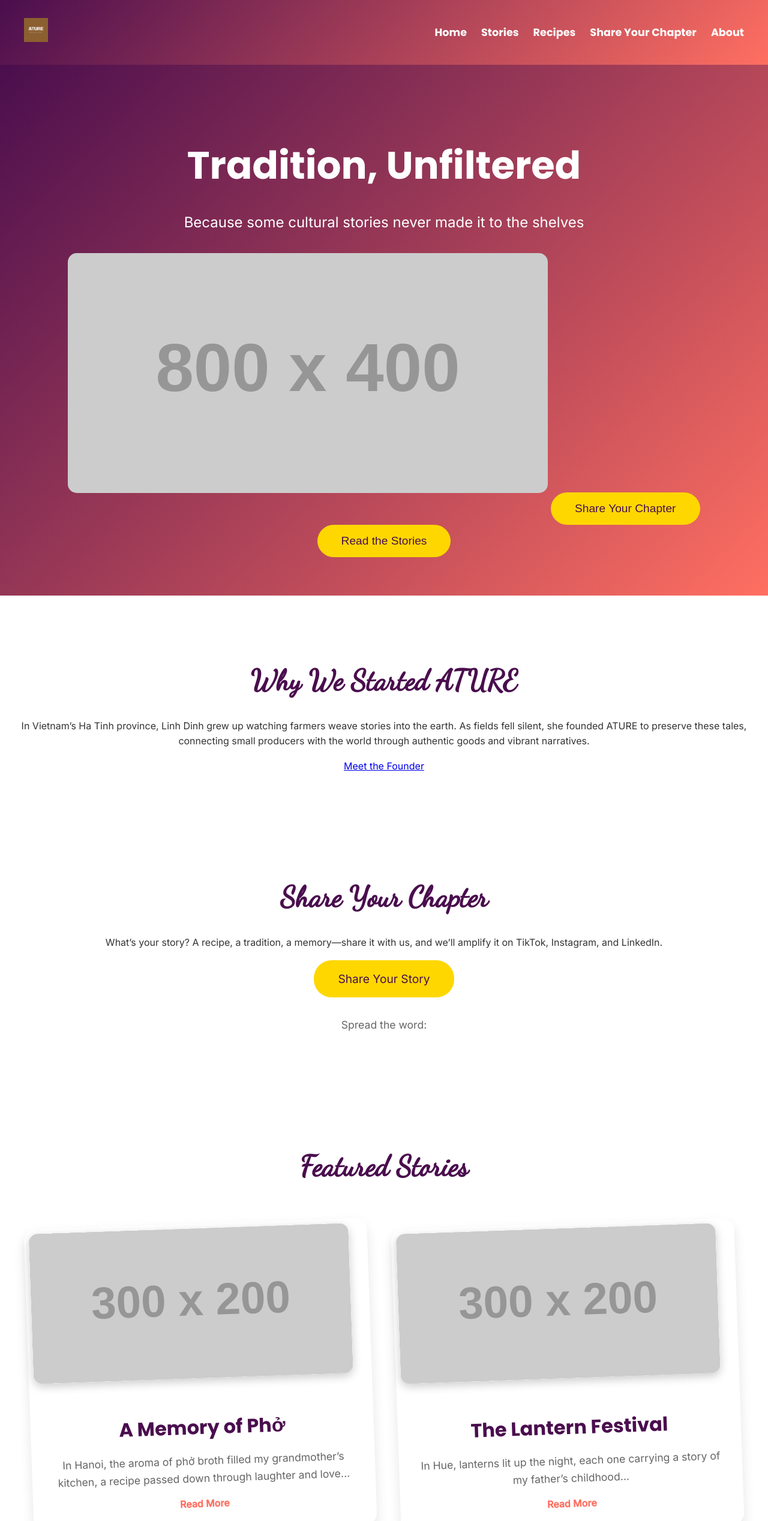
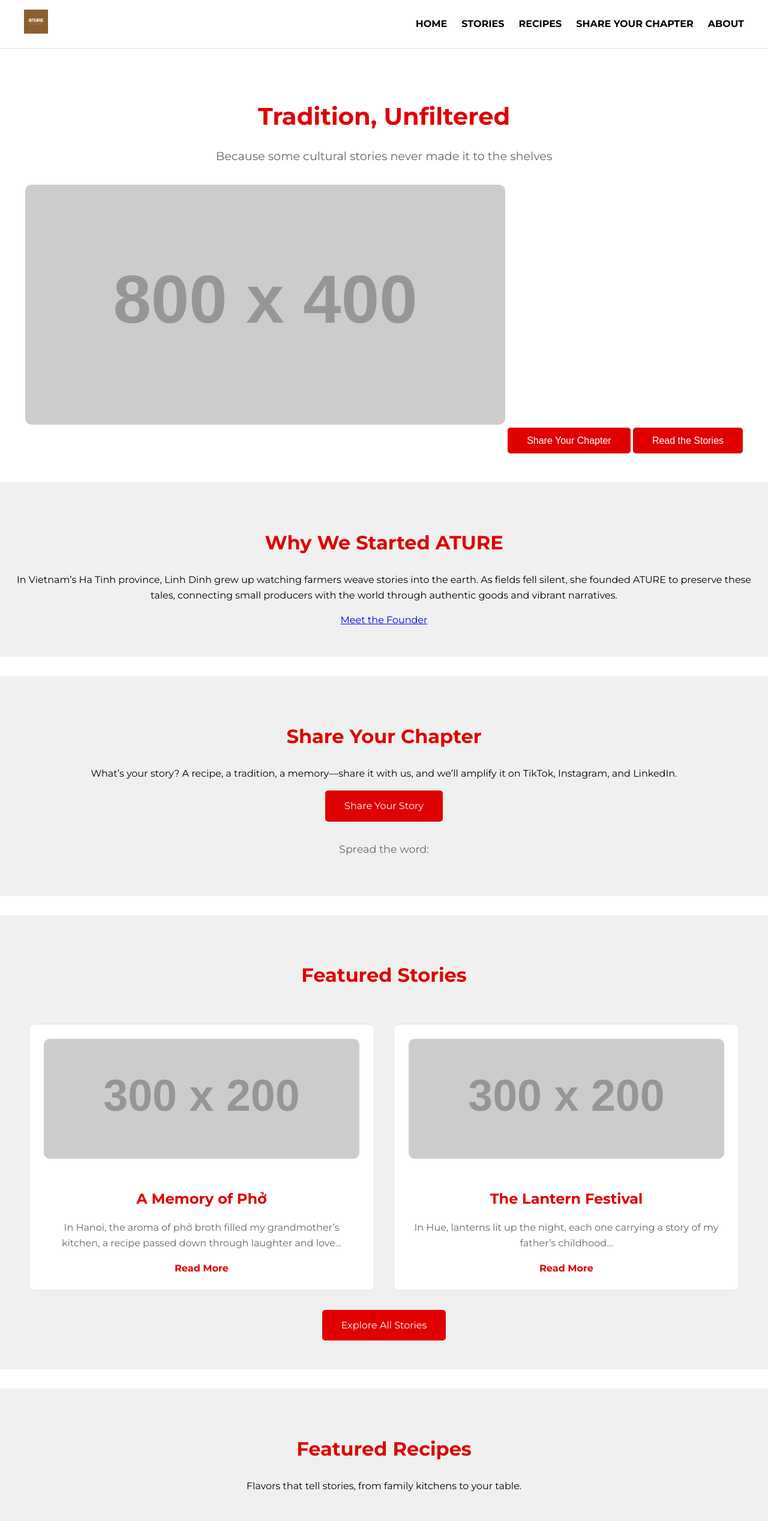
Before and after one commit to linhday22/ATUREWebfile, a plain HTML site: page index.html in a window 1280 px wide. Shown: the top 2536 px of the page at 60% size. Drawn offline with Linux system fonts and the light colour scheme; placeholder pictures from the web are drawn by us; a script that the page names is missing.

Commit message:
Updated design with Montserrat font, Serious Eats-inspired vibe: modern, energetic, clean, Gen Z-friendly

```diff
--- a/styles.css
+++ b/styles.css
@@ -1,15 +1,14 @@
-@import url('https://fonts.googleapis.com/css2?family=Poppins:wght@400;700&family=Inter:wght@400;500&family=Dancing+Script&display=swap');
+@import url('https://fonts.googleapis.com/css2?family=Montserrat:wght@400;700&display=swap');
 
 :root {
-    --primary-color: #4A0E4E;
-    --accent-color: #FFD700;
-    --secondary-accent: #FF6F61;
-    --text-color: #333333;
+    --primary-color: #E00000; /* Bold red for energetic accents */
+    --text-color: #000000;
     --background-color: #FFFFFF;
+    --secondary-background: #F0F0F0; /* Light gray for sections */
 }
 
 body {
-    font-family: 'Inter', sans-serif;
+    font-family: 'Montserrat', sans-serif;
     margin: 0;
     padding: 0;
     line-height: 1.6;
@@ -18,11 +17,12 @@ body {
 }
 
 header {
-    background: linear-gradient(135deg, var(--primary-color), var(--secondary-accent));
-    padding: 1.5rem;
+    background-color: var(--background-color);
+    padding: 1rem;
     position: sticky;
     top: 0;
     z-index: 100;
+    border-bottom: 1px solid #E0E0E0;
 }
 
 nav {
@@ -41,90 +41,92 @@ nav ul {
     list-style: none;
     display: flex;
     gap: 1.5rem;
+    margin: 0;
+    padding: 0;
 }
 
 nav a {
     text-decoration: none;
-    color: #FFF;
-    font-family: 'Poppins', sans-serif;
+    color: var(--text-color);
     font-weight: 700;
-    font-size: 1.1rem;
+    font-size: 1rem;
+    text-transform: uppercase;
     transition: color 0.3s ease;
 }
 
 nav a:hover {
-    color: var(--accent-color);
+    color: var(--primary-color);
 }
 
 .hero {
     text-align: center;
-    padding: 4rem 1rem;
-    background: linear-gradient(135deg, var(--primary-color), var(--secondary-accent));
-    color: #FFF;
+    padding: 3rem 1rem;
+    background-color: var(--background-color);
 }
 
 .hero h1 {
-    font-family: 'Poppins', sans-serif;
-    font-size: 4rem;
+    font-size: 2.5rem;
     font-weight: 700;
+    color: var(--primary-color);
     margin-bottom: 1rem;
 }
 
 .hero p {
-    font-size: 1.5rem;
+    font-size: 1.2rem;
+    color: #666;
     margin-bottom: 2rem;
 }
 
 .hero img {
     width: 100%;
     max-width: 800px;
-    border-radius: 15px;
+    border-radius: 10px;
     margin-bottom: 2rem;
 }
 
 .hero button {
-    padding: 1rem 2.5rem;
-    font-size: 1.2rem;
-    background-color: var(--accent-color);
-    color: var(--primary-color);
+    padding: 0.8rem 2rem;
+    font-size: 1rem;
+    background-color: var(--primary-color);
+    color: #FFF;
     border: none;
-    border-radius: 30px;
+    border-radius: 5px;
     cursor: pointer;
-    transition: background-color 0.3s ease, transform 0.3s ease;
+    transition: background-color 0.3s ease;
 }
 
 .hero button:hover {
-    background-color: var(--secondary-accent);
-    transform: scale(1.05);
+    background-color: #C00000;
 }
 
 .why-ature, .share-chapter, .about-section, .featured-stories, .featured-recipes, .tiktok-video {
     text-align: center;
-    padding: 4rem 1rem;
-    animation: fadeIn 1s ease-in-out;
+    padding: 3rem 1rem;
+    background-color: var(--secondary-background);
+    margin-bottom: 2rem;
 }
 
 .why-ature h2, .share-chapter h2, .about-section h1, .featured-stories h2, .featured-recipes h2, .tiktok-video h2 {
-    font-family: 'Dancing Script', cursive;
-    font-size: 3rem;
+    font-size: 2rem;
+    font-weight: 700;
     color: var(--primary-color);
     margin-bottom: 1.5rem;
 }
 
 .page-title {
     text-align: center;
-    padding: 4rem 1rem;
+    padding: 3rem 1rem;
+    background-color: var(--background-color);
 }
 
 .page-title h1 {
-    font-family: 'Poppins', sans-serif;
-    font-size: 4rem;
+    font-size: 2.5rem;
     font-weight: 700;
     color: var(--primary-color);
 }
 
 .page-title p {
-    font-size: 1.5rem;
+    font-size: 1.2rem;
     color: #666;
     margin-bottom: 2rem;
 }
@@ -132,7 +134,7 @@ nav a:hover {
 .page-title img {
     width: 100%;
     max-width: 800px;
-    border-radius: 15px;
+    border-radius: 10px;
     margin-bottom: 2rem;
 }
 
@@ -150,98 +152,94 @@ nav a:hover {
 }
 
 .filter-buttons button {
-    padding: 0.8rem 2rem;
-    background-color: var(--secondary-accent);
+    padding: 0.6rem 1.5rem;
+    background-color: var(--primary-color);
     color: #FFF;
     border: none;
-    border-radius: 25px;
+    border-radius: 5px;
     cursor: pointer;
     font-size: 1rem;
-    font-weight: 700;
-    transition: background-color 0.3s ease, transform 0.3s ease;
+    transition: background-color 0.3s ease;
 }
 
 .filter-buttons button:hover {
-    background-color: var(--accent-color);
-    transform: scale(1.05);
+    background-color: #C00000;
 }
 
 .story-grid, .recipe-grid {
     display: grid;
     grid-template-columns: repeat(auto-fit, minmax(300px, 1fr));
-    gap: 2.5rem;
+    gap: 2rem;
     padding: 2rem;
     max-width: 1200px;
     margin: 0 auto;
 }
 
 .story-card, .recipe-card {
-    background-color: #FFF;
-    border-radius: 20px;
-    padding: 2rem;
+    background-color: var(--background-color);
+    border: 1px solid #E0E0E0;
+    padding: 1.5rem;
     text-align: center;
-    box-shadow: 0 10px 20px rgba(0, 0, 0, 0.1);
-    transform: rotate(-2deg);
-    transition: transform 0.3s ease;
+    border-radius: 10px;
+    transition: box-shadow 0.3s ease;
 }
 
 .story-card:hover, .recipe-card:hover {
-    transform: rotate(0deg) scale(1.05);
+    box-shadow: 0 4px 10px rgba(0, 0, 0, 0.1);
 }
 
 .story-card img, .recipe-card img {
-    width: 105%;
-    height: 250px;
+    width: 100%;
+    height: 200px;
     object-fit: cover;
-    border-radius: 15px;
-    margin: -1.5rem 0 1rem -1.5rem;
-    box-shadow: 0 5px 15px rgba(0, 0, 0, 0.2);
+    border-radius: 10px;
+    margin-bottom: 1rem;
 }
 
 .story-card h3, .recipe-card h3 {
-    font-family: 'Poppins', sans-serif;
-    font-size: 2rem;
+    font-size: 1.5rem;
+    font-weight: 700;
     color: var(--primary-color);
     margin-bottom: 0.5rem;
 }
 
 .story-card p, .recipe-card p {
-    font-size: 1.1rem;
+    font-size: 1rem;
     color: #666;
     margin-bottom: 1rem;
 }
 
 .story-card a, .recipe-card a {
-    color: var(--secondary-accent);
+    color: var(--primary-color);
     text-decoration: none;
     font-weight: 700;
     transition: color 0.3s ease;
 }
 
 .story-card a:hover, .recipe-card a:hover {
-    color: var(--accent-color);
+    color: #C00000;
 }
 
 .cta, .share-form {
     text-align: center;
-    padding: 4rem 1rem;
+    padding: 3rem 1rem;
+    background-color: var(--secondary-background);
 }
 
 .cta-button, .cta-link {
-    padding: 1rem 2.5rem;
-    font-size: 1.2rem;
-    background-color: var(--accent-color);
-    color: var(--primary-color);
+    padding: 0.8rem 2rem;
+    font-size: 1rem;
+    background-color: var(--primary-color);
+    color: #FFF;
     border: none;
-    border-radius: 30px;
+    border-radius: 5px;
     text-decoration: none;
     display: inline-block;
-    transition: background-color 0.3s ease, transform 0.3s ease;
+    transition: background-color 0.3s ease;
 }
 
 .cta-button:hover, .cta-link:hover {
-    background-color: var(--secondary-accent);
-    transform: scale(1.05);
+    background-color: #C00000;
 }
 
 .social-share {
@@ -255,13 +253,13 @@ nav a:hover {
 }
 
 .tiktok-video {
-    padding: 4rem 1rem;
-    background: linear-gradient(180deg, var(--background-color), var(--accent-color));
+    padding: 3rem 1rem;
+    background-color: var(--background-color);
 }
 
 .tiktok-video h2 {
-    font-family: 'Dancing Script', cursive;
-    font-size: 3rem;
+    font-size: 2rem;
+    font-weight: 700;
     color: var(--primary-color);
     margin-bottom: 1.5rem;
 }
@@ -279,36 +277,41 @@ nav a:hover {
 footer {
     text-align: center;
     padding: 2rem 1rem;
-    background: linear-gradient(135deg, var(--primary-color), var(--secondary-accent));
-    color: #FFF;
+    background-color: var(--background-color);
+    border-top: 1px solid #E0E0E0;
 }
 
 .footer-nav a, .social-links a {
     margin: 0 1rem;
-    color: #FFF;
+    color: var(--text-color);
     text-decoration: none;
     font-size: 1rem;
     transition: color 0.3s ease;
 }
 
 .footer-nav a:hover, .social-links a:hover {
-    color: var(--accent-color);
-}
-
-@keyframes fadeIn {
-    0% { opacity: 0; transform: translateY(20px); }
-    100% { opacity: 1; transform: translateY(0); }
+    color: var(--primary-color);
 }
 
 @media (max-width: 768px) {
+    nav {
+        flex-direction: column;
+        gap: 1rem;
+    }
+    nav ul {
+        flex-direction: column;
+        gap: 0.5rem;
+    }
     .hero h1 {
-        font-size: 2.5rem;
+        font-size: 2rem;
+    }
+    .page-title h1 {
+        font-size: 2rem;
+    }
+    .filter-buttons {
+        flex-direction: column;
     }
     .story-grid, .recipe-grid {
         grid-template-columns: 1fr;
     }
-    .story-card img, .recipe-card img {
-        width: 100%;
-        margin: 0;
-    }
 }
```
